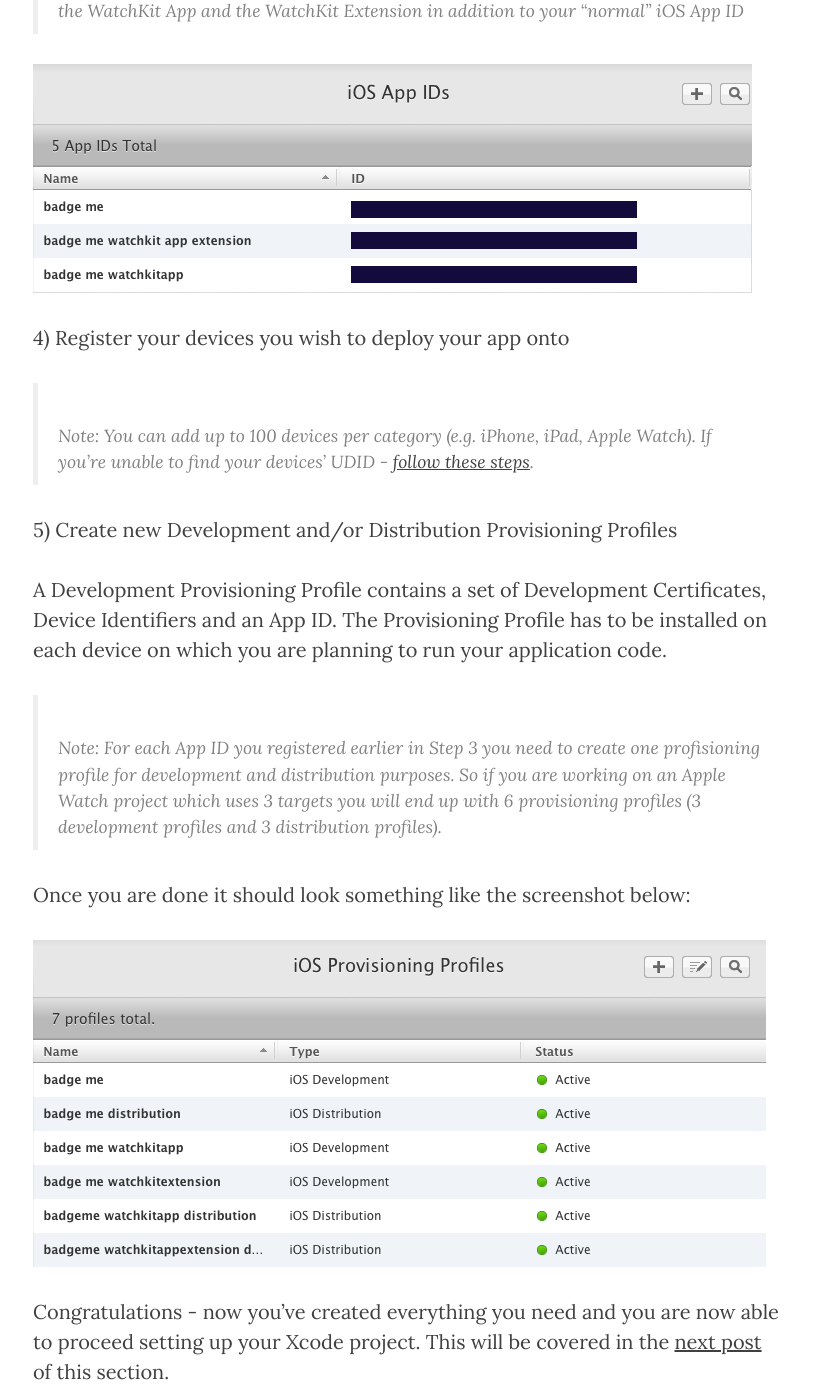
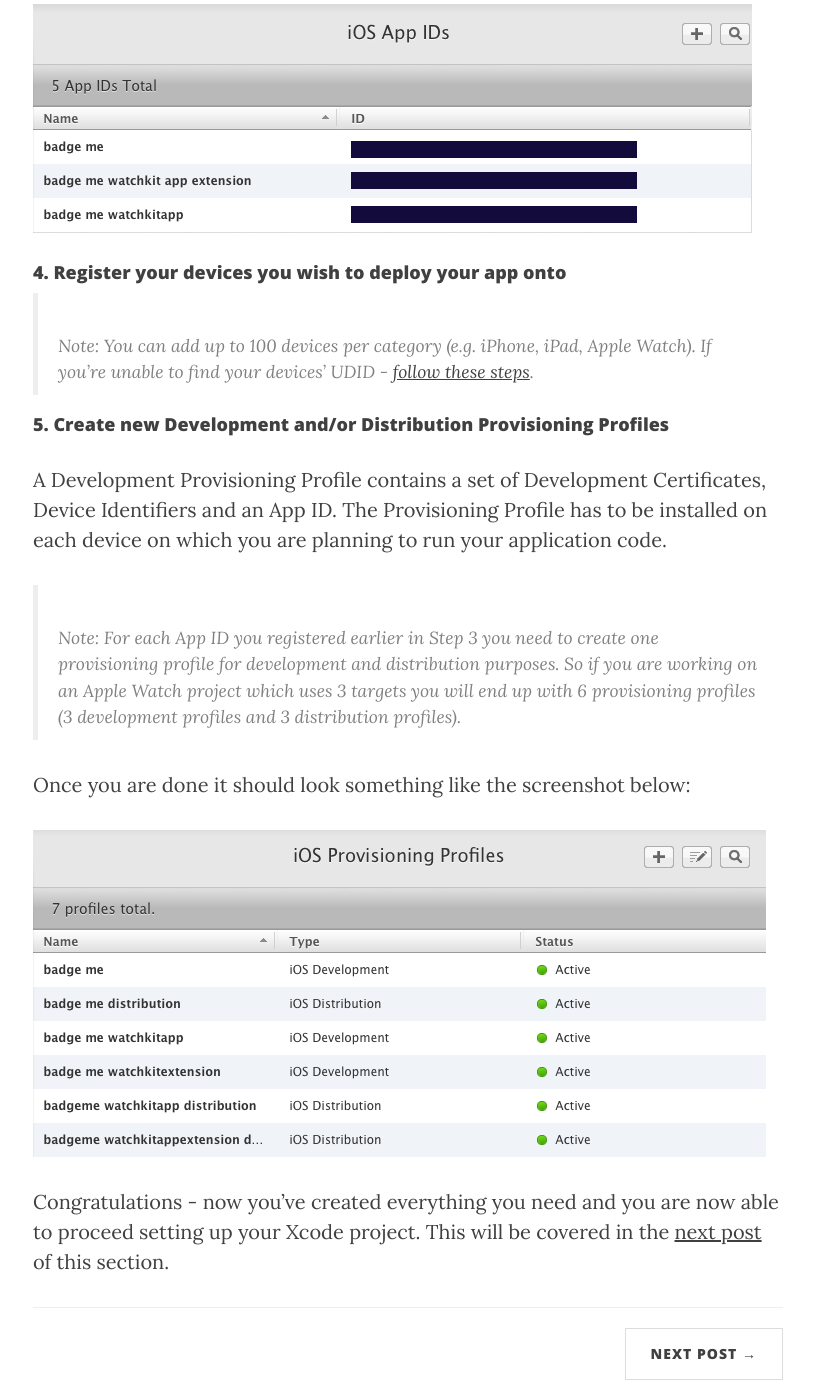
Before and after one commit to ciforios/ciforios.github.io, a Jekyll site: the page built from _posts/2015-05-08-Code-Signing.markdown, in a window 1280 px wide and 1400 px high, scrolled down 3060 px. Shown: the whole window, without its empty margins (232-1046 px from the left). Built offline with Jekyll 4.4.1, drawn with Linux system fonts in a browser that asks for light colours; nearby versions of some CDN libraries; Markdown is read by kramdown in place of the engine named in the settings; some of the changed text lies outside the part shown.

Commit message:
changed layout

```diff
--- a/_posts/2015-05-08-Code-Signing.markdown
+++ b/_posts/2015-05-08-Code-Signing.markdown
@@ -15,7 +15,7 @@
 
 This post will give you all the information about getting your code signing up and running.
 
-1) Head over to the [Apple Developer Center](https://developer.apple.com/membercenter) and log into your account
+####1. Head over to the [Apple Developer Center](https://developer.apple.com/membercenter) and log into your account
 
 The next thing we're going to do is to create certificates for Development and Distribution purposes.
 
@@ -23,22 +23,22 @@
 
 Therefore, add new entries in the respective sections within the "Certificates, Identifiers and Profiles" > "Certificates".
 
-2) Create a new Development and/or Distribution Certificate
+####2. Create a new Development and/or Distribution Certificate
 
 The certificate is used to authenticate the developer as the rightful owner.
 
 
-Development Certificate:
+#####Development Certificate:
 
 ![image](/img/development-certificate.png)
 
-Distribution Certificate:
+#####Distribution Certificate:
 
 ![image](/img/distribution-certificate.png)
 
 Once you have created your certificates you have to download these and import them into your keychain by double-clicking on the downloaded *.cert files.
 
-3) Create App IDs
+####3. Create App IDs
 
 An App ID is a unique identifier whose primary use is to specify which apps are authorized to be signed and launched. App IDs are usually created in reverse-domain-name notation. Enter something like this when creating your App ID:
 
@@ -48,15 +48,15 @@
 
 ![image](/img/app-ids.png)
 
-4) Register your devices you wish to deploy your app onto
+####4. Register your devices you wish to deploy your app onto
 
 > Note: You can add up to 100 devices per category (e.g. iPhone, iPad, Apple Watch). If you're unable to find your devices' UDID - [follow these steps](http://whatsmyudid.com).
 
-5) Create new Development and/or Distribution Provisioning Profiles
+####5. Create new Development and/or Distribution Provisioning Profiles
 
 A Development Provisioning Profile contains a set of Development Certificates, Device Identifiers and an App ID. The Provisioning Profile has to be installed on each device on which you are planning to run your application code.
 
-> Note: For each App ID you registered earlier in Step 3 you need to create one profisioning profile for development and distribution purposes. So if you are working on an Apple Watch project which uses 3 targets you will end up with 6 provisioning profiles (3 development profiles and 3 distribution profiles).
+> Note: For each App ID you registered earlier in Step 3 you need to create one provisioning profile for development and distribution purposes. So if you are working on an Apple Watch project which uses 3 targets you will end up with 6 provisioning profiles (3 development profiles and 3 distribution profiles).
 
 Once you are done it should look something like the screenshot below:
 
```
